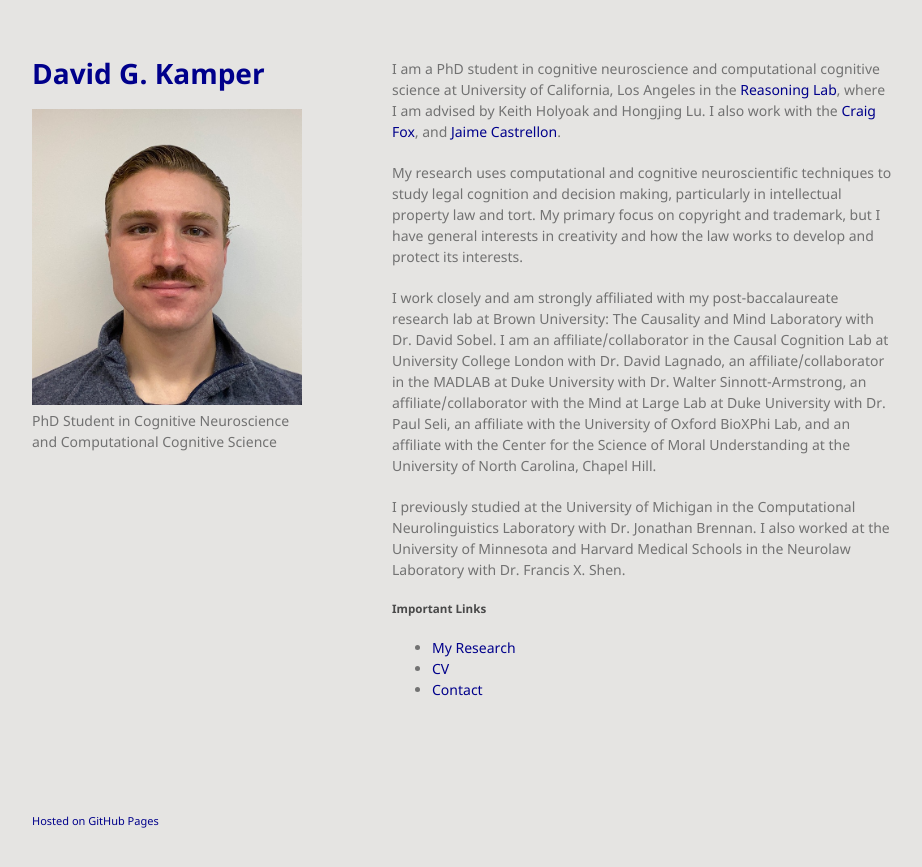
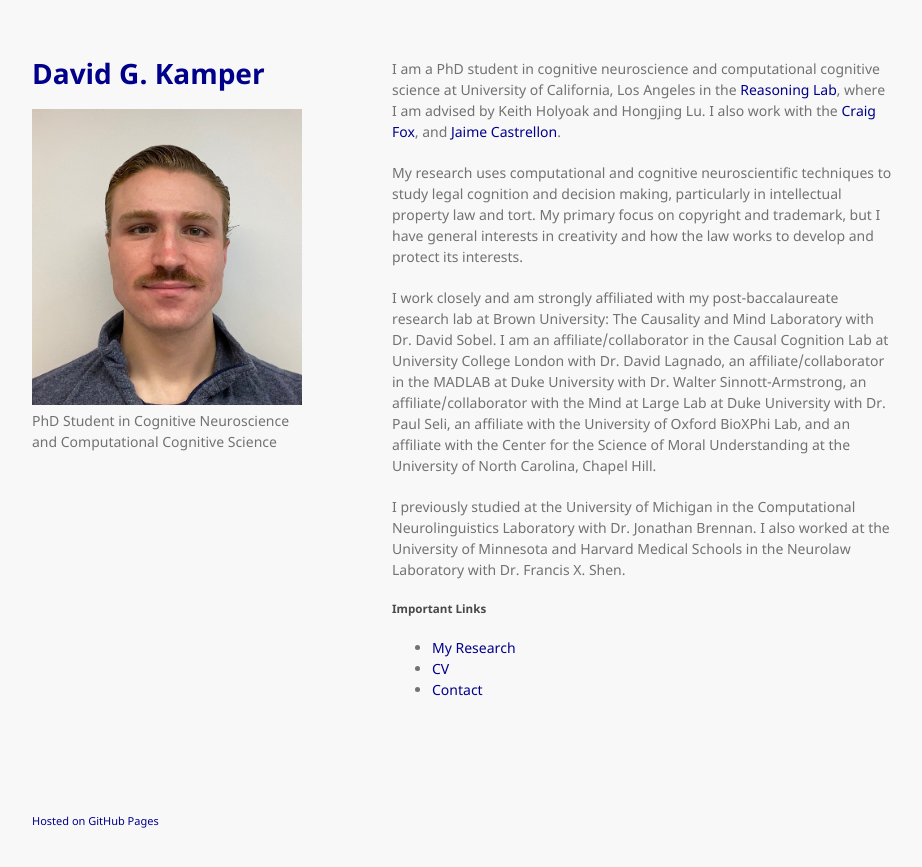
Before and after one commit to dgkamper/dgkamper.github.io, a Jekyll site: the page built from index.md, in a window 1280 px wide. Shown: the top 867 px of the page, without its empty margins (178-1100 px from the left). Built offline with Jekyll 4.4.1, drawn with Linux system fonts in a browser that asks for light colours.

Commit message:
Update style.scss

```diff
--- a/assets/css/style.scss
+++ b/assets/css/style.scss
@@ -10,7 +10,7 @@ header h1 a {
 
 /* Change the background color of the body */
 body {
-  background-color: #E5E4E2; /* Light grey color */
+  background-color: #F8F8F8; /* Light grey color */
 }
 
 /* Change the color of the footer text */
```
